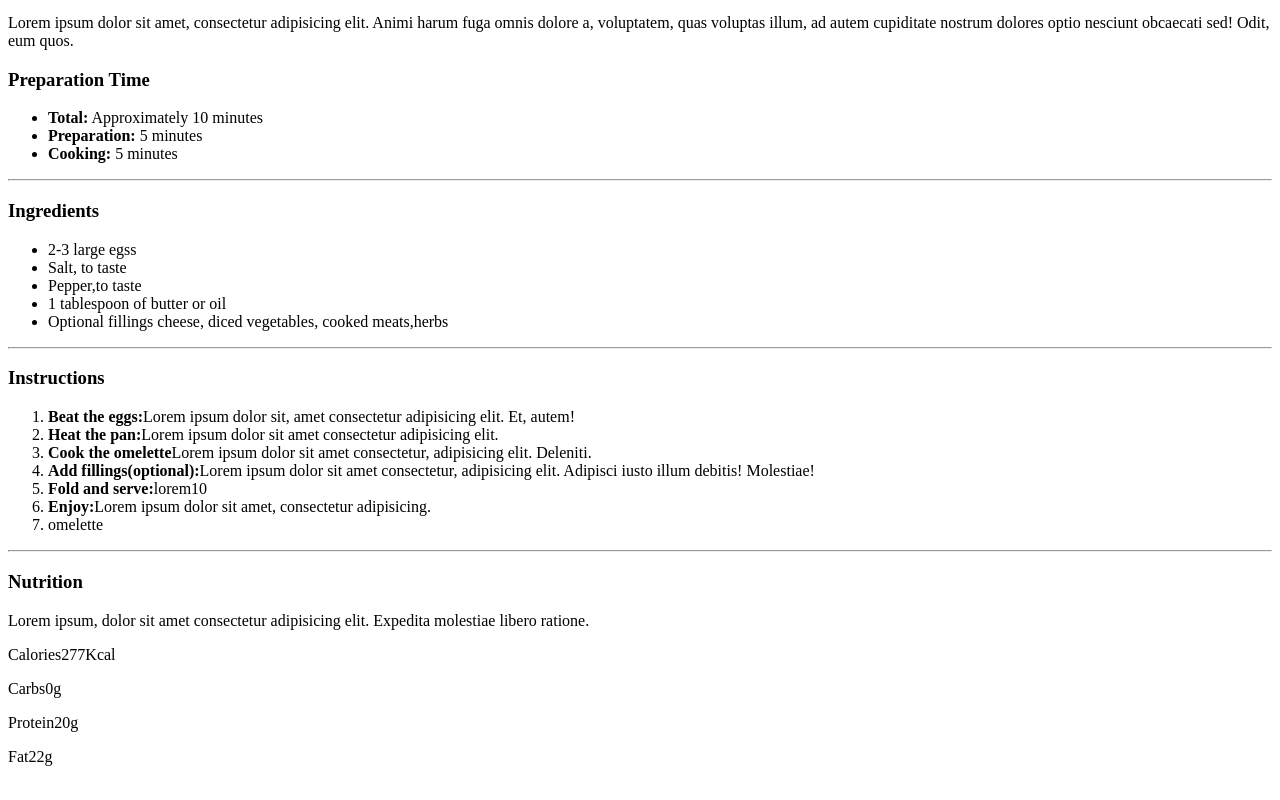
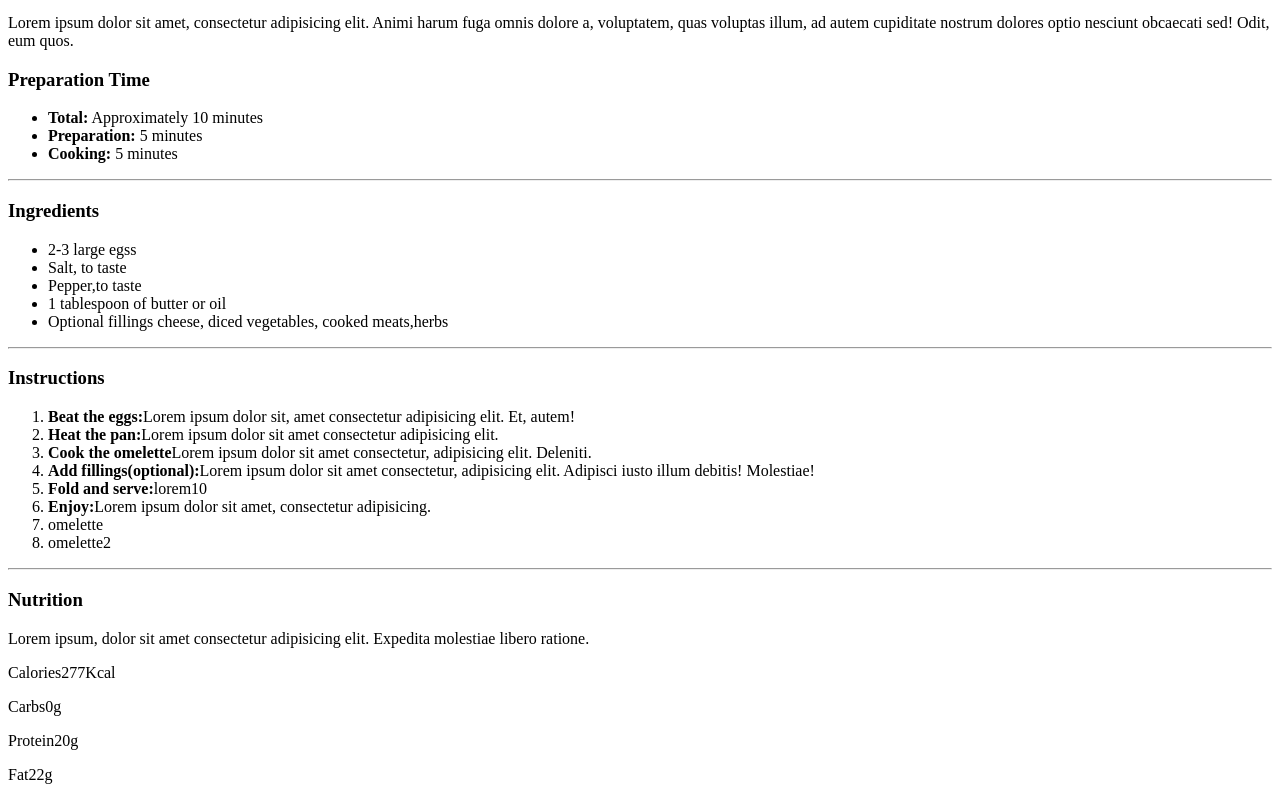
Before and after one commit to fernandokelly/proyecto-web, a plain HTML site: page index.html in a window 1280 px wide. Shown: the part 740-1540 px from the top of the page. Drawn offline with Linux system fonts and the light colour scheme.

Commit message:
add item list

```diff
--- a/index.html
+++ b/index.html
@@ -45,6 +45,7 @@
             <li><strong>Fold and serve:</strong>lorem10</li>
             <li><strong>Enjoy:</strong>Lorem ipsum dolor sit amet, consectetur adipisicing.</li>
             <li>omelette</li>
+            <li>omelette2</li>
         </ol>
         <hr>
         <h3>Nutrition</h3>
```
